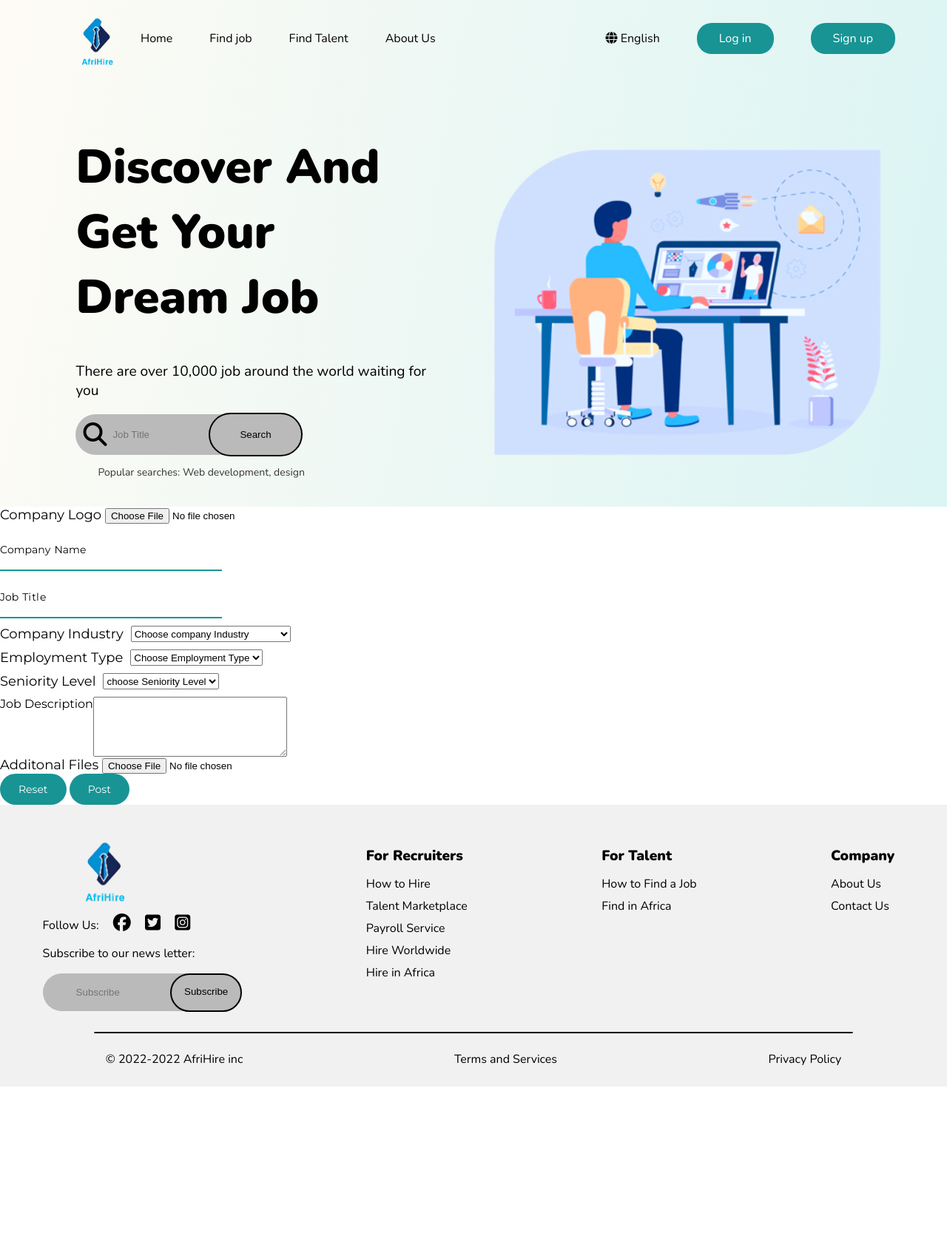
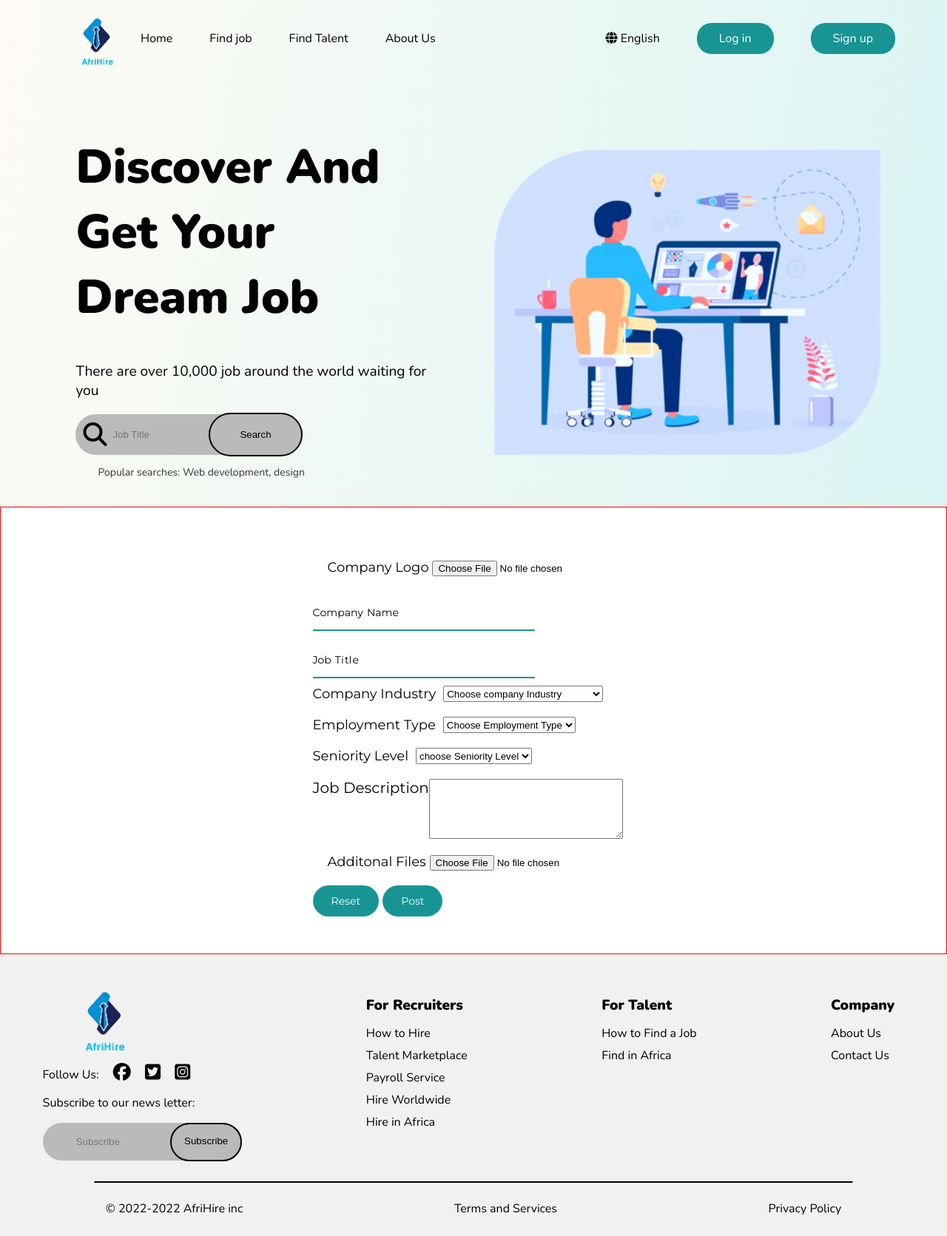
Before and after one commit to DeazStar/ip_project_job_portal_website, a PHP site: page /postjob.html in a window 1280 px wide. Shown: the whole page at 74% size. Before the commit the page ends 1469 px from the top, so only its background shows below. Run offline with PHP 8.4, Linux system fonts and the light colour scheme; some libraries are stand-ins or nearby versions.

Commit message:
post job

```diff
--- a/css/post_job.css
+++ b/css/post_job.css
@@ -134,6 +134,18 @@ nav ul li a:hover {
     margin-left: 30px;
 }
 
+.all_p
+{
+    display: flex;
+    flex-direction: column;
+    justify-content: space-between;
+    align-items: center;
+    border: 1px solid red;
+    height: 70;
+    padding: 50px;
+    font-size: 20px;
+}
+
 .form_control
   {
     /* Last Name */
@@ -254,13 +266,15 @@ border-radius: 10px;
   {
     font-family: 'Montserrat', sans-serif;
     font-size: 18px;
+    margin: 20px;
   }
   .select_cls
   {
+
     font-size: 18px;
     font-family: 'Montserrat', sans-serif;
     display: flex;
-    margin: 10px 0 10px;
+    margin: 10px 0 20px;
   }
 .select_cls select
 {
--- a/postjob.html
+++ b/postjob.html
@@ -89,7 +89,7 @@
             </div>
         </div>
     </header>
-    <div>
+    <div class="all_p">
     <div class="date">
 
     </div>
```
